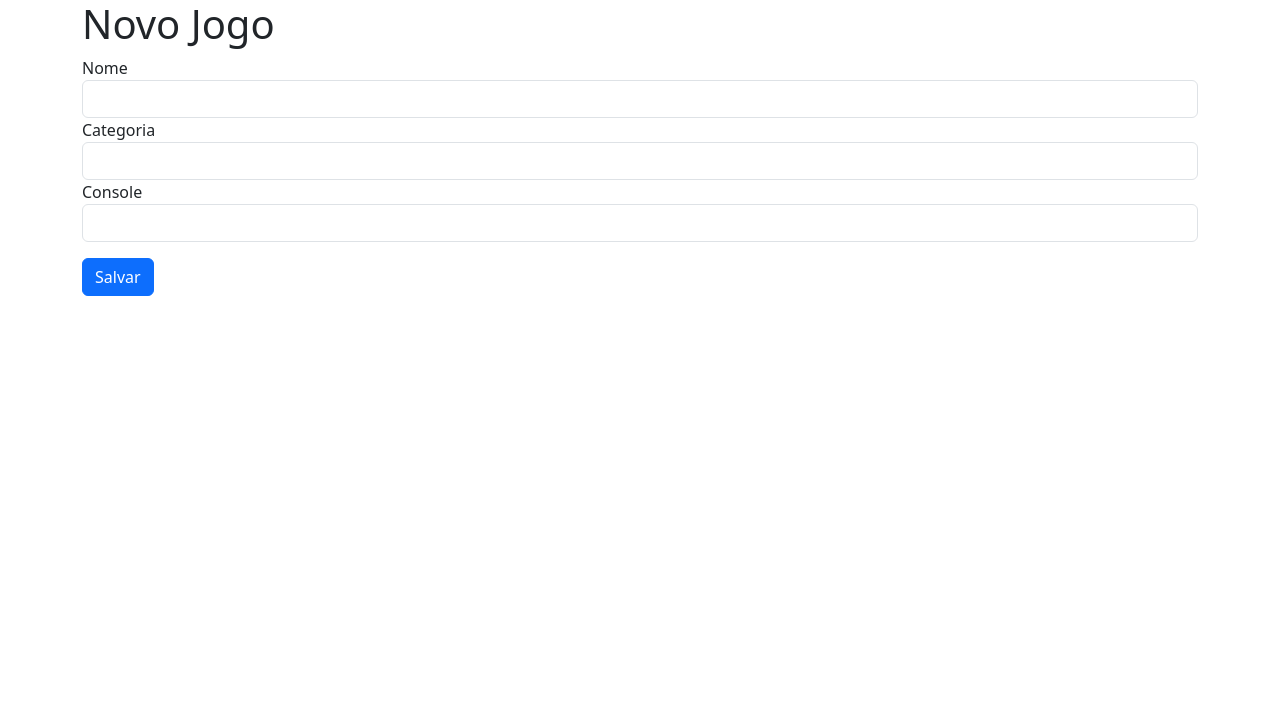
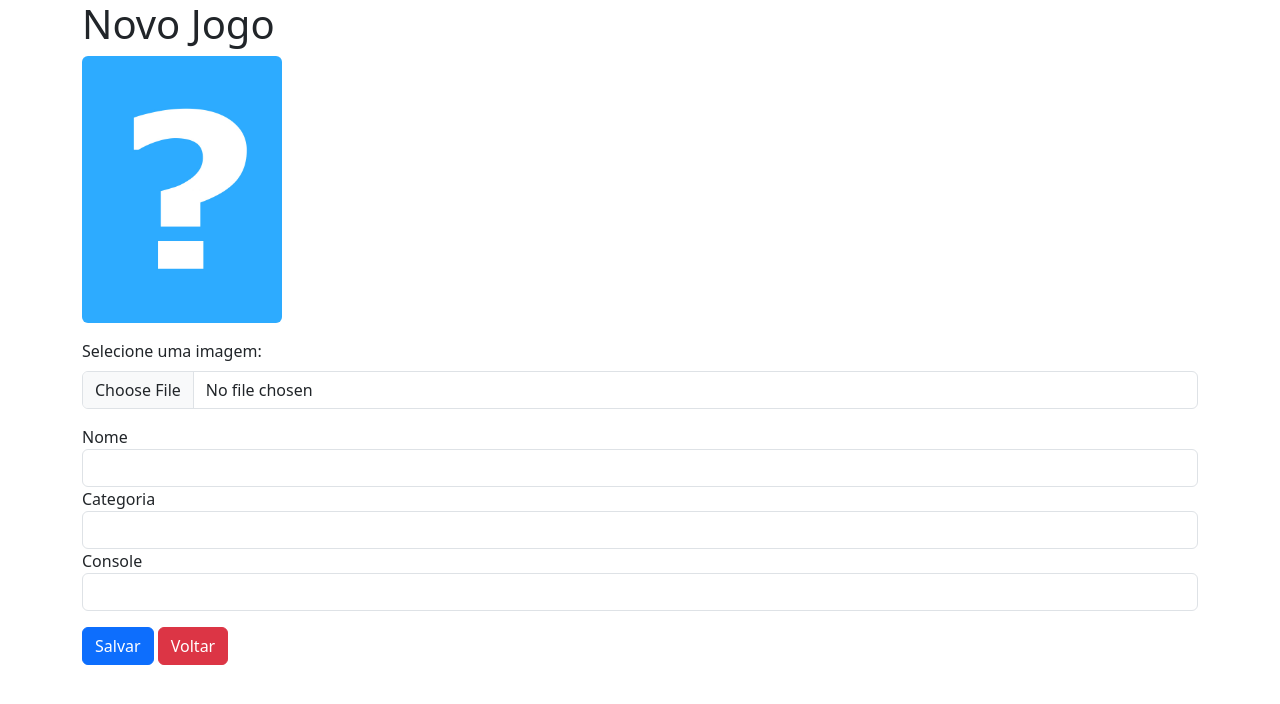
Before and after one commit to rogeriobgregorio/estudos-python, a Flask app: page /novo in a window 1280 px wide. Shown: the top 704 px of the page. Run offline with Flask 3, Linux system fonts and the light colour scheme; the visitor is signed in with stand-in values (Sample User, id 1); some libraries are stand-ins or nearby versions.

Commit message:
refactor: Refactor novo.html

```diff
--- a/jogoteca/templates/novo.html
+++ b/jogoteca/templates/novo.html
@@ -1,5 +1,31 @@
-{% extends "template.html" %} {% block conteudo %}
-<form action="{{ url_for('criar') }}" method="POST">
+{% extends "template.html" %}
+{% block conteudo %}
+<form
+  action="{{ url_for('criar') }}"
+  method="POST"
+  enctype="multipart/form-data"
+>
+  <figure class="text-left">
+    <!-- Imagem para pré-visualização -->
+    <img
+      id="img-preview"
+      src="{{ url_for('imagem', nome_arquivo='capa_padrao.jpg') }}"
+      class="img-fluid rounded"
+      alt="Imagem padrão"
+      style="max-width: 200px"
+    />
+    <figcaption class="mt-3">
+      <label for="arquivo" class="form-label">Selecione uma imagem:</label>
+      <input
+        class="form-control"
+        type="file"
+        id="arquivo"
+        name="arquivo"
+        accept=".jpg"
+        onchange="previewImage(event)"
+      />
+    </figcaption>
+  </figure>
   <fieldset>
     <div class="form-group">
       <label for="nome">Nome</label>
@@ -16,6 +42,25 @@
     <button type="submit" class="btn btn-primary btn-salvar mt-3">
       Salvar
     </button>
+    <a class="btn btn-danger mt-3" href="{{ url_for('index') }}">Voltar</a>
   </fieldset>
 </form>
+
+<!-- Script para pré-visualização da imagem -->
+<script>
+  function previewImage(event) {
+    const reader = new FileReader();
+    const preview = document.getElementById('img-preview');
+
+    reader.onload = function () {
+      preview.src = reader.result; // Atualiza o atributo `src` da imagem
+    };
+
+    // Lê o arquivo selecionado
+    const file = event.target.files[0];
+    if (file) {
+      reader.readAsDataURL(file);
+    }
+  }
+</script>
 {% endblock %}
```
